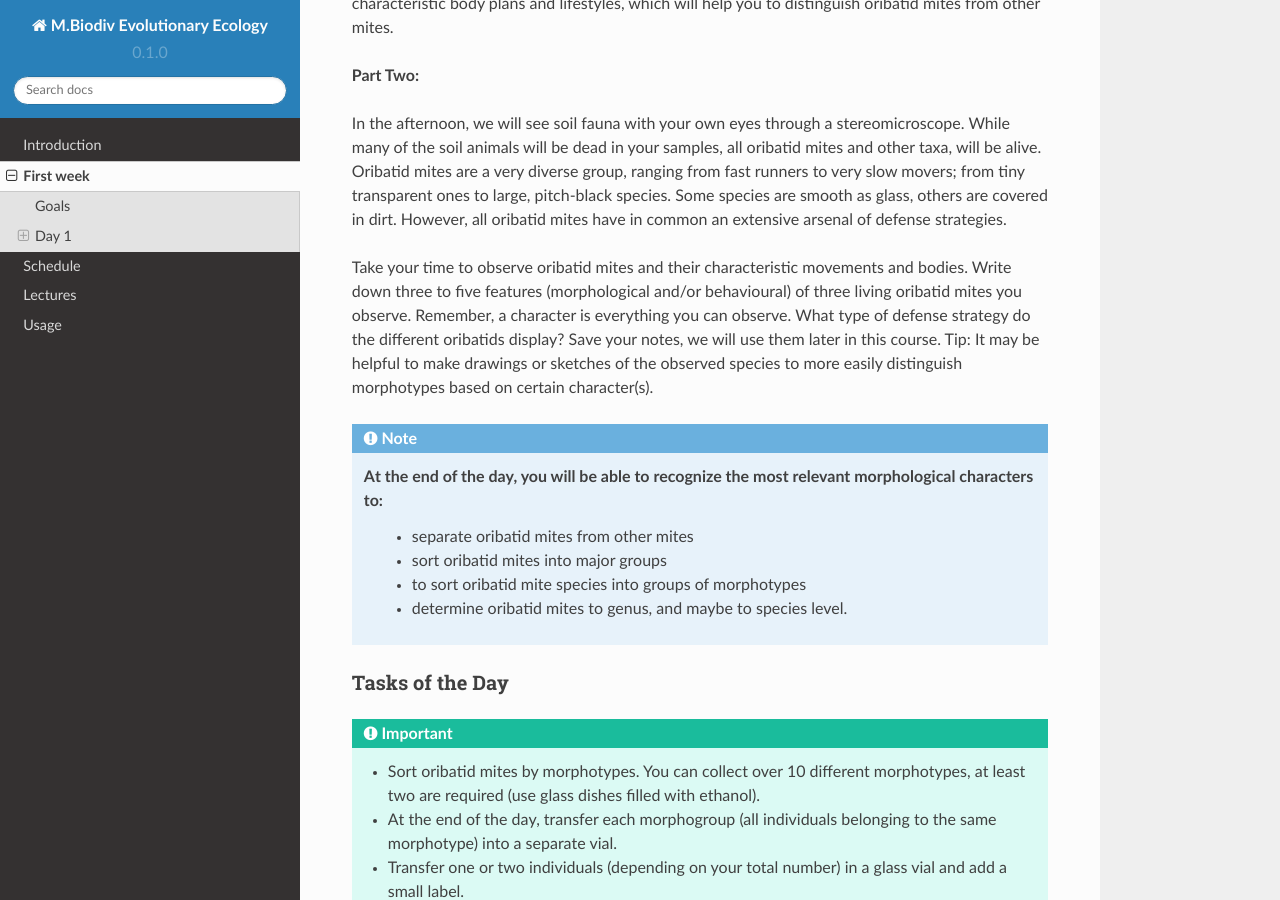
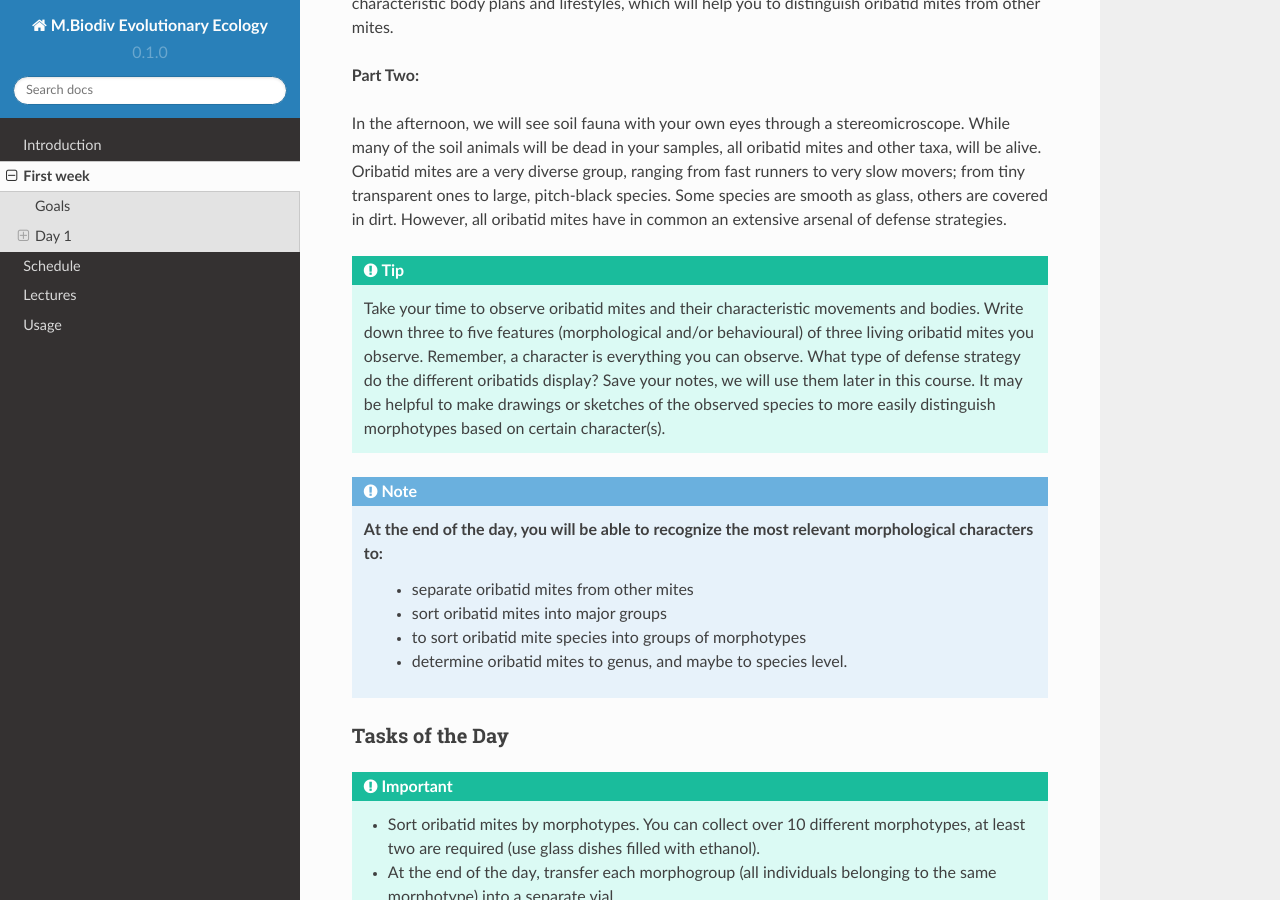
Before and after one commit to bheimbu/evolutionary_ecology, a Sphinx documentation site: the page built from docs/source/first_week.rst, in a window 1280 px wide and 900 px high, scrolled down 1149 px. Built offline with Sphinx 7.4.7 and the Read the Docs theme 2.0.0, drawn with Linux system fonts in a browser that asks for light colours; part of the change alters nothing that is shown.

```diff
--- a/docs/source/first_week.rst
+++ b/docs/source/first_week.rst
@@ -34,7 +34,8 @@ You will also receive an introduction to the taxonomy and phylogeny of oribatid
 
 In the afternoon, we will see soil fauna with your own eyes through a stereomicroscope. While many of the soil animals will be dead in your samples, all oribatid mites and other taxa, will be alive. Oribatid mites are a very diverse group, ranging from fast runners to very slow movers; from tiny transparent ones to large, pitch-black species. Some species are smooth as glass, others are covered in dirt. However, all oribatid mites have in common an extensive arsenal of defense strategies.
 
-Take your time to observe oribatid mites and their characteristic movements and bodies. Write down three to five features (morphological and/or behavioural) of three living oribatid mites you observe. Remember, a character is everything you can observe. What type of defense strategy do the different oribatids display? Save your notes, we will use them later in this course. Tip: It may be helpful to make drawings or sketches of the observed species to more easily distinguish morphotypes based on certain character(s).
+.. tip::
+   Take your time to observe oribatid mites and their characteristic movements and bodies. Write down three to five features (morphological and/or behavioural) of three living oribatid mites you observe. Remember, a character is everything you can observe. What type of defense strategy do the different oribatids display? Save your notes, we will use them later in this course. It may be helpful to make drawings or sketches of the observed species to more easily distinguish morphotypes based on certain character(s).
 
 .. note::
   **At the end of the day, you will be able to recognize the most relevant morphological characters to:**
```
